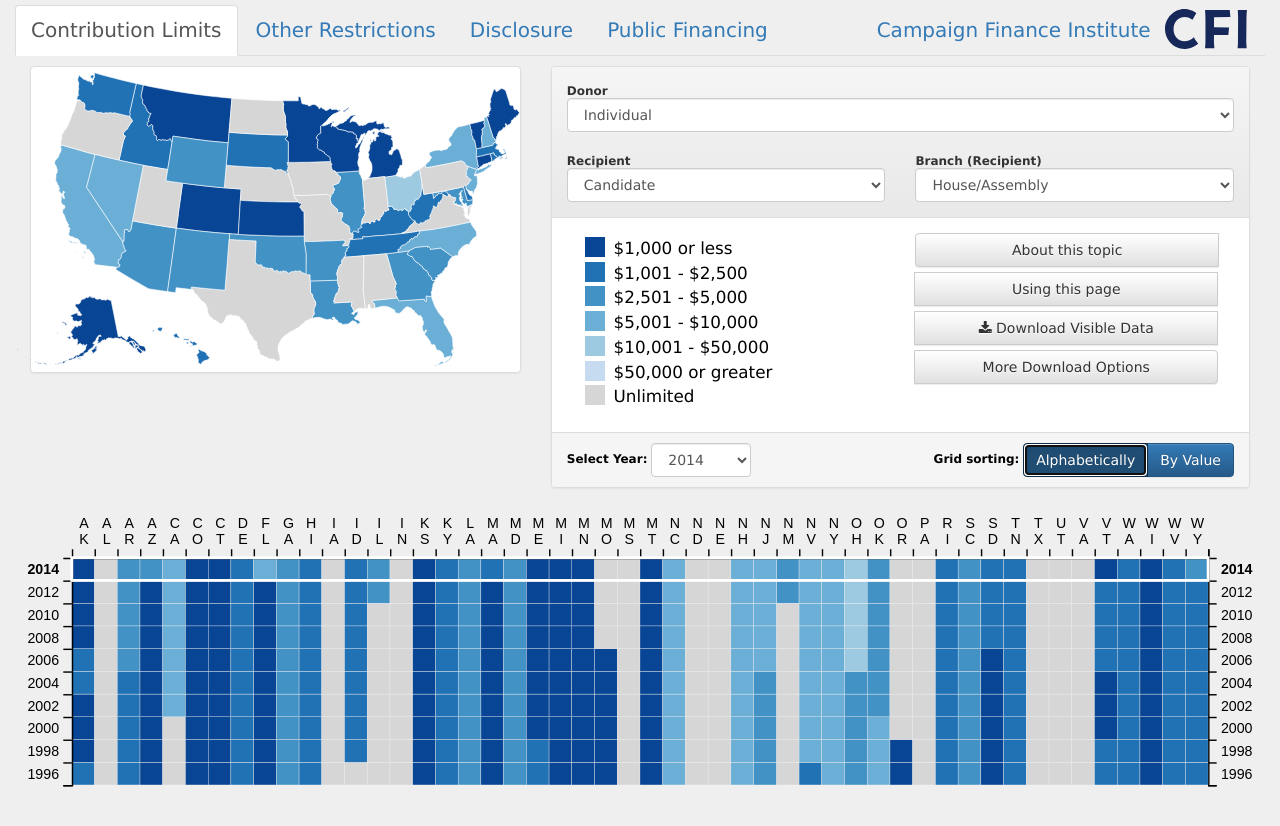
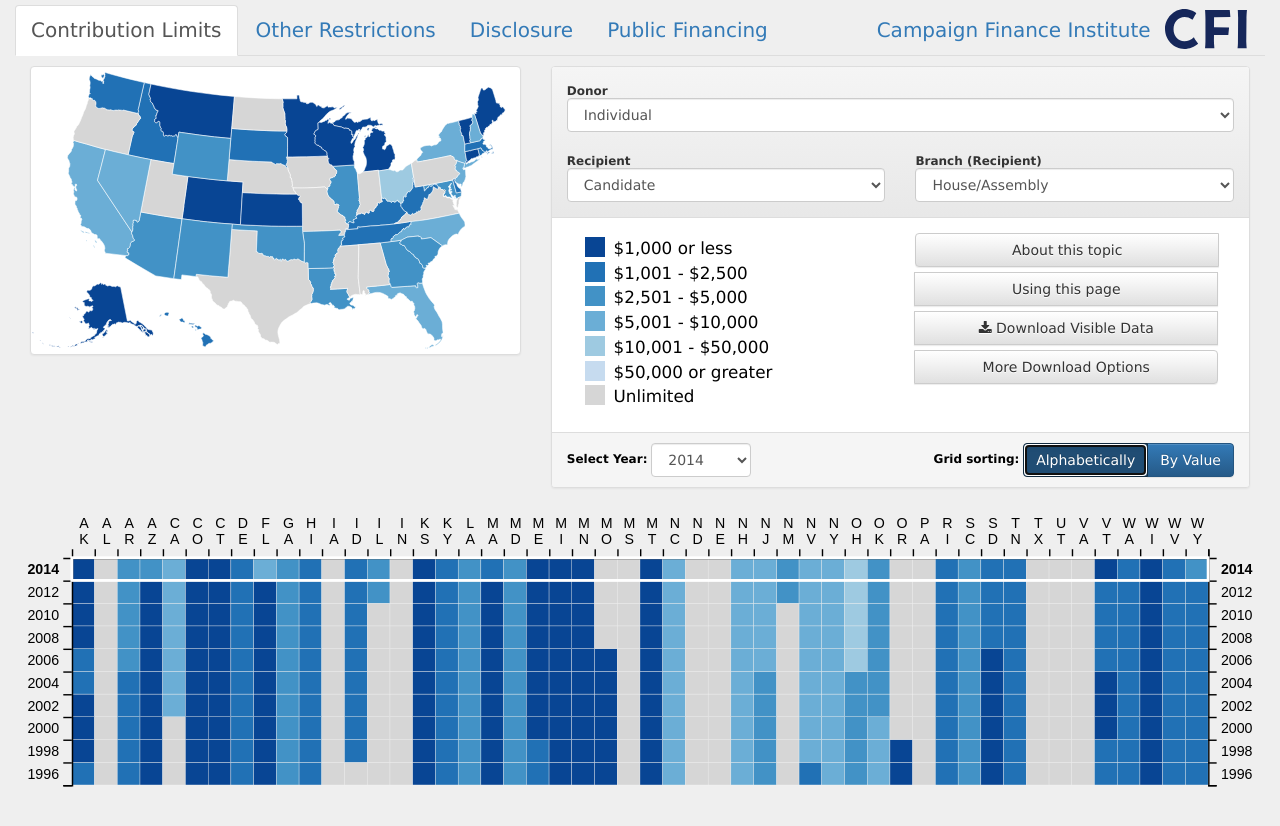
Before and after one commit to cfinst/cfinst.github.io, a Jekyll site: the page built from index.md, in a window 1280 px wide. Shown: the top 826 px of the page. Built offline with Jekyll 4.4.1, drawn with Linux system fonts in a browser that asks for light colours.

Commit message:
Fix issue where SVG went beyond white area (and had Alaska shapes outside the white box)

```diff
--- a/_sass/_vis.scss
+++ b/_sass/_vis.scss
@@ -1,5 +1,12 @@
+/*
+ * Have the map occupy all available vertical space,
+ * but allow it to inherit the left and right padding
+ * from Bootstrap .panel-body, so that the SVG doesn't
+ * go beyond the white panel body area.
+ */
 #visualization .panel-body {
-    padding: 0;
+    padding-top: 0;
+    padding-bottom: 0;
 }
 .grid-rect {
     transition:
```
